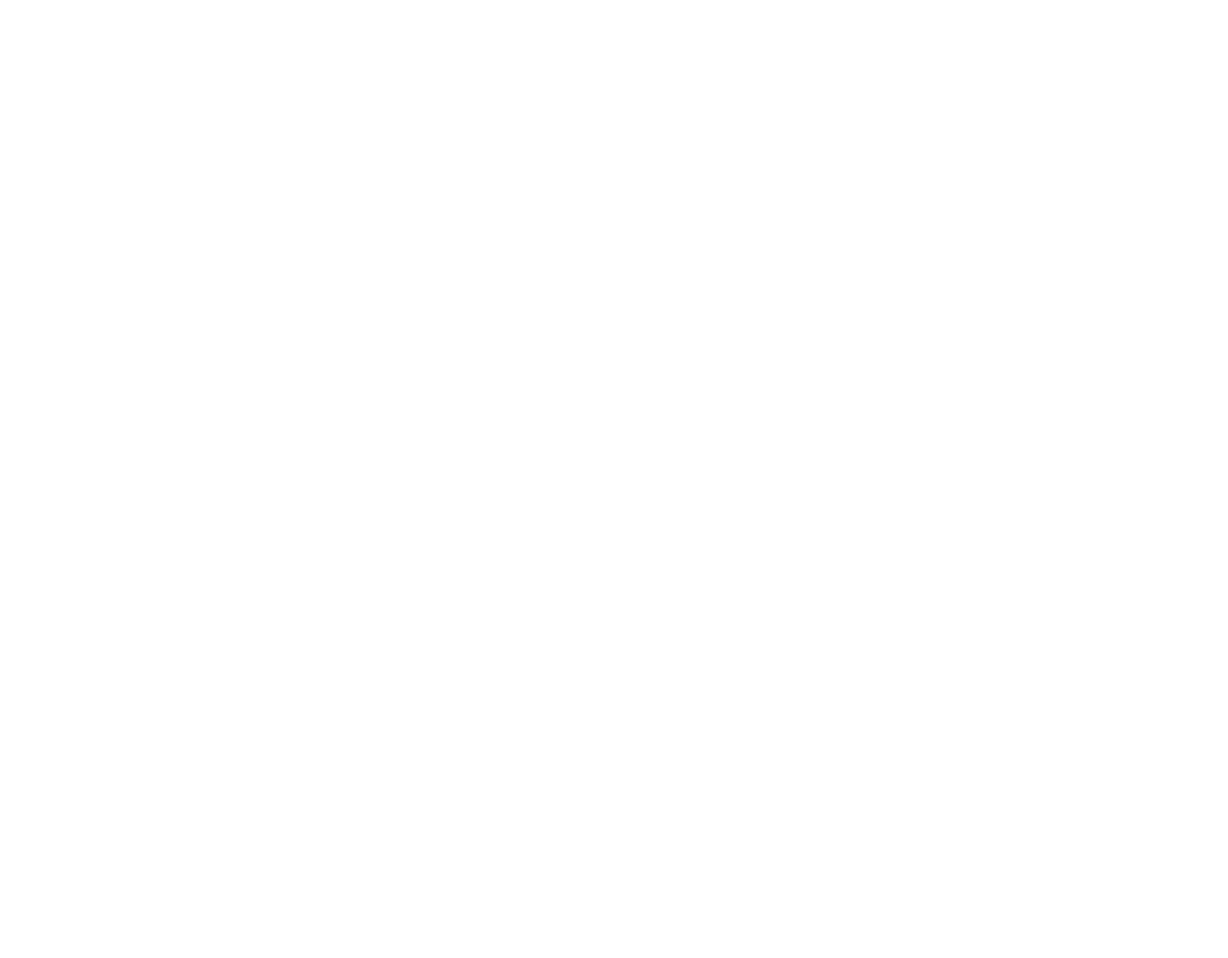
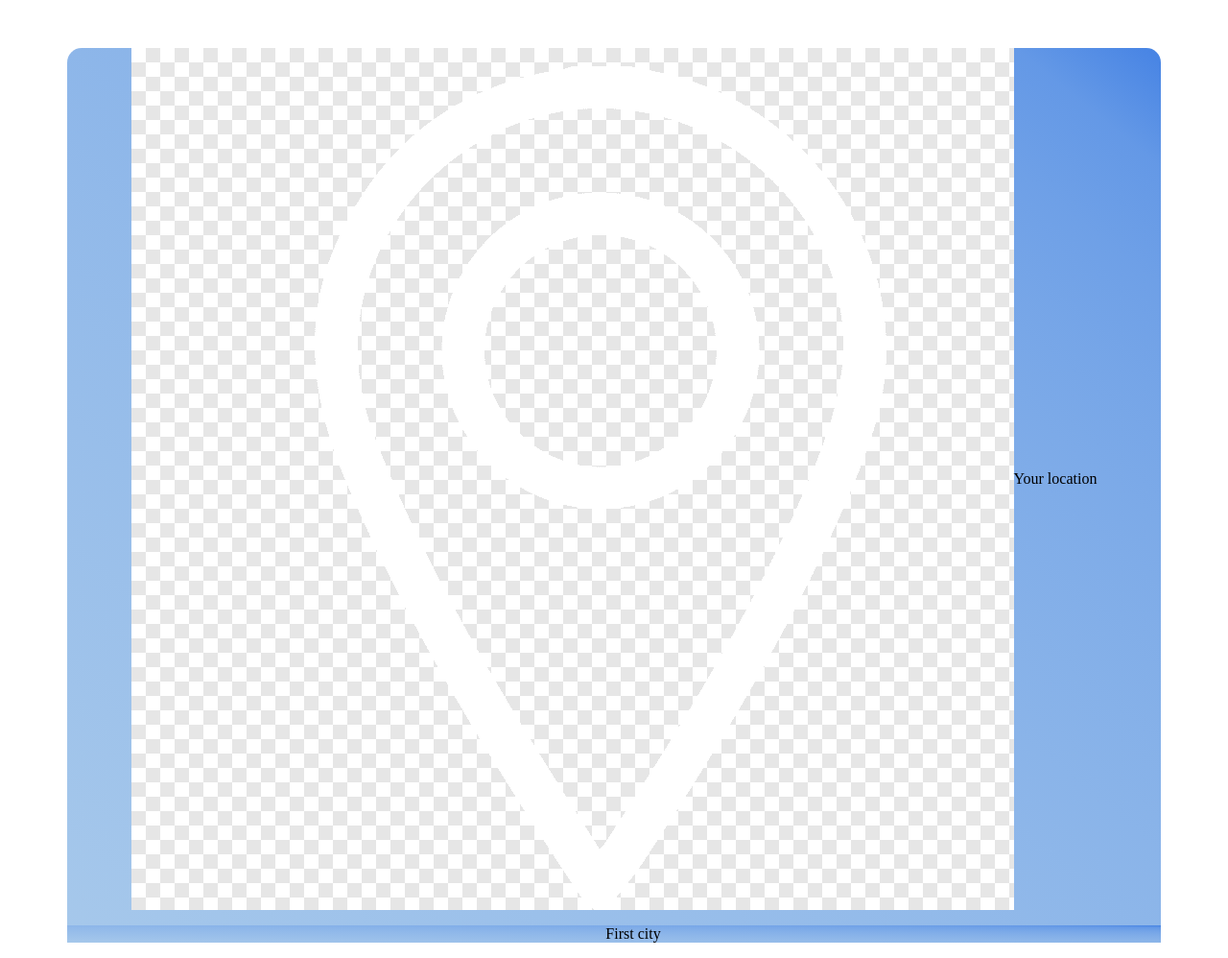
Before and after one commit to ElenaKharsova/Weather, a website built with webpack: page index.html in a window 1280 px wide. Shown: the whole page at 96% size. Before the commit the page ends 800 px from the top, so only its background shows below. Built offline with nearby package versions, Linux system fonts and the light colour scheme.

Commit message:
add struction

```diff
--- a/index.html
+++ b/index.html
@@ -1,12 +1,14 @@
 <!DOCTYPE html>
 <html lang="en">
-<head>
-    <meta charset="UTF-8">
-    <meta http-equiv="X-UA-Compatible" content="IE=edge">
-    <meta name="viewport" content="width=device-width, initial-scale=1.0">
+  <head>
+    <meta charset="UTF-8" />
+    <meta http-equiv="X-UA-Compatible" content="IE=edge" />
+    <meta name="viewport" content="width=device-width, initial-scale=1.0" />
     <title>Weather</title>
-</head>
-<body>
-
-</body>
+  </head>
+  <body>
+    <div class="wrap">
+      <div id="weatherApp" class="main"></div>
+    </div>
+  </body>
 </html>
--- a/jest.config.js
+++ b/jest.config.js
@@ -1,6 +1,6 @@
 module.exports = {
   clearMocks: true,
-  coverageDirectory: 'coverage',
-  coverageProvider: 'v8',
-  testEnvironment: 'jsdom',
+  coverageDirectory: "coverage",
+  coverageProvider: "v8",
+  testEnvironment: "jsdom",
 };
--- a/src/index.js
+++ b/src/index.js
@@ -0,0 +1,4 @@
+import "./styles.css";
+import { createWeatherApp } from "./weather";
+
+createWeatherApp(document.querySelector("#weatherApp"));
--- /dev/null
+++ b/src/styles.css
@@ -0,0 +1,42 @@
+body {
+  overflow-x: hidden;
+}
+
+li {
+  list-style: none;
+  padding: 0;
+}
+
+.wrap {
+  margin: 0 auto;
+  width: 98%;
+  max-width: 1140px;
+  margin-top: 50px;
+}
+
+.main {
+  text-align: center;
+  border-radius: 15px;
+  background: linear-gradient(
+    to bottom left,
+    rgb(70, 131, 228),
+    20%,
+    rgb(166, 200, 235)
+  );
+}
+
+.header {
+  display: flex;
+  width: 100%;
+  align-items: center;
+  justify-content: center;
+}
+
+.cities {
+  background: linear-gradient(
+    to bottom left,
+    rgb(70, 131, 228),
+    20%,
+    rgb(166, 200, 235)
+  );
+}
--- /dev/null
+++ b/src/weather.js
@@ -0,0 +1,12 @@
+export function createWeatherApp(mainElement) {
+  mainElement.innerHTML = `<header class = "header">
+        <img class="icon" alt="pin" src="./src/images/location2.png"/>
+        <p>Your location</p>
+    </header>
+    <nav class ="cities">
+        <ul>
+            <li>First city</li>
+        </ul>
+    </nav>
+    `;
+}
```
Also changed, not shown: babel.config.js (+6 -6 lines), webpack.config.js (+18 -18 lines), .eslintrc.js, README.md, package.json (line endings or trailing spaces), src/images/i.webp (added), src/images/loc.jpg (added), src/images/location-icon-png-white-6.jpg (added), src/images/location.png (added), src/images/location2.png (added), src/images/pin.svg (added), 1 other file.
